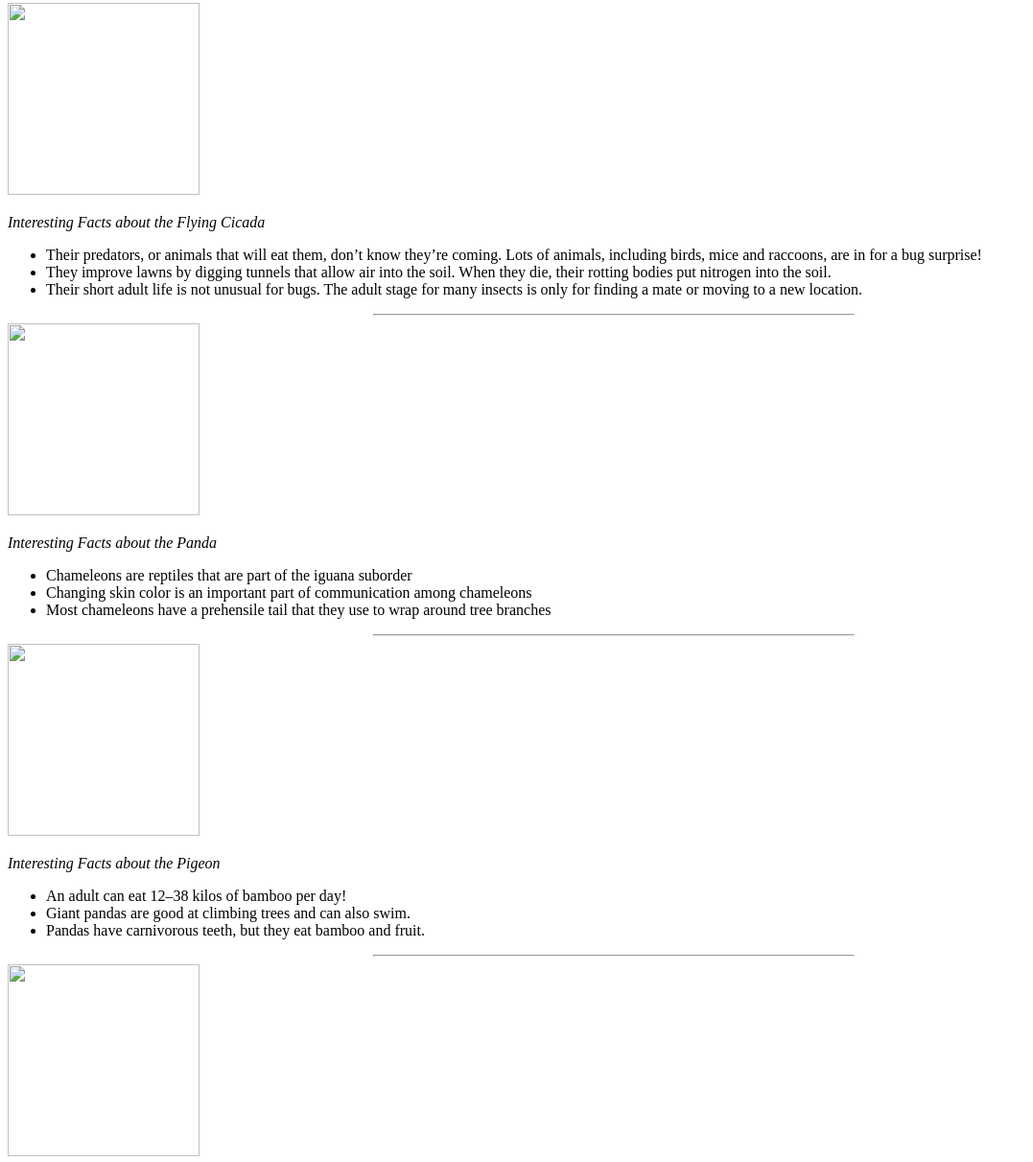
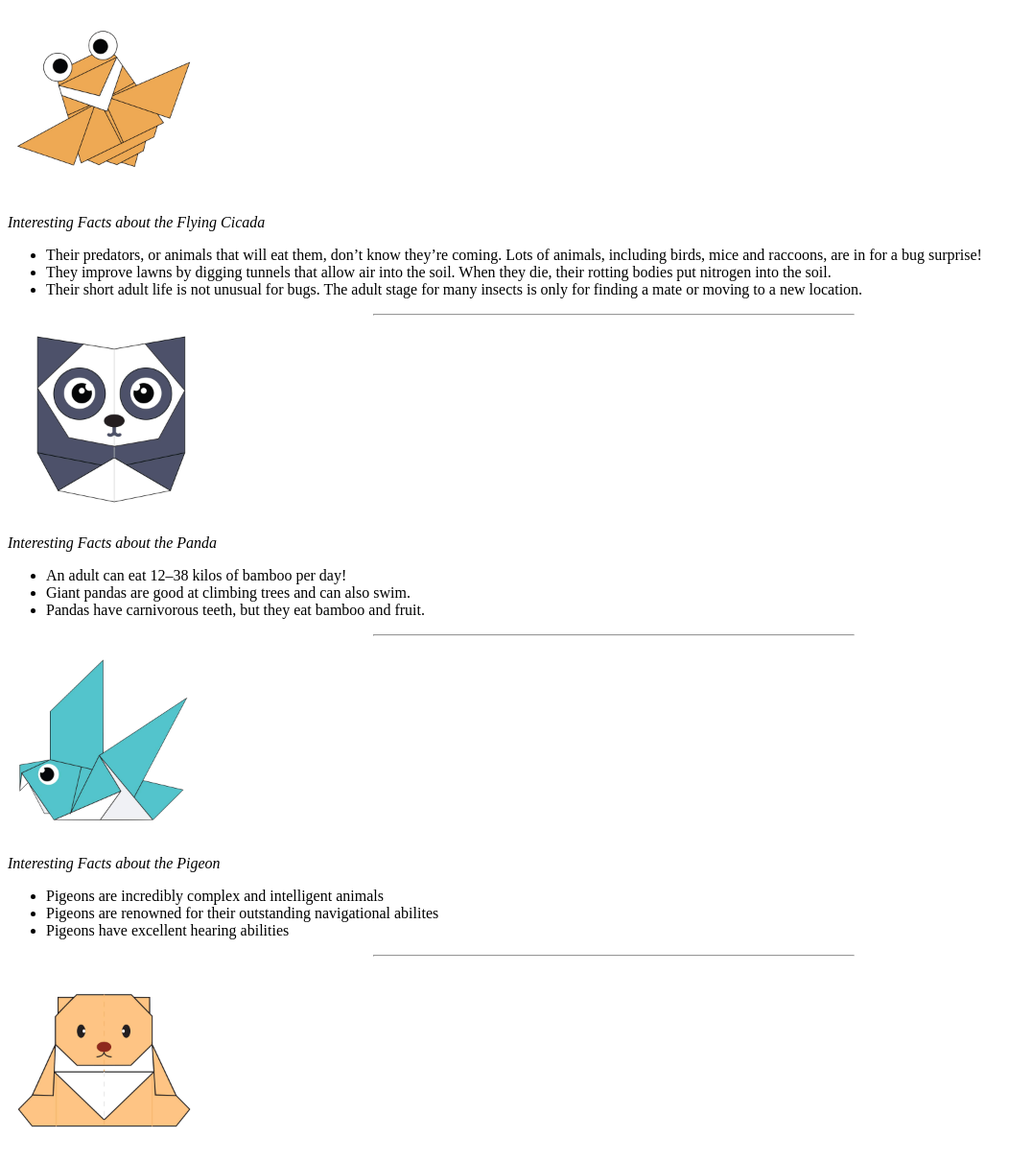
Before and after one commit to namko-star/Project-49, a plain HTML site: page touchIndex.html in a window 1280 px wide. Shown: the part 781-1992 px from the top of the page at 96% size, without its empty margins (0-1077 px from the left). Drawn offline with Linux system fonts and the light colour scheme.

Commit message:
Update touchIndex.html

```diff
--- a/touchIndex.html
+++ b/touchIndex.html
@@ -12,7 +12,7 @@
         <a href="about.html">About Us</a>
         <a href="follow.html">Follow Us</a>
         <hr width = 500 px>
-        <a href="http://origami.me/camel/"><img src = "images/camel.png" width = 200 height = 200/></a>
+        <a href="http://origami.me/camel/"><img src = "camel.png" width = 200 height = 200/></a>
         <p><i>Interesting Facts about the Camel</i></p>
         <ul>
             <li>Camels' ears are furry</li>
@@ -20,7 +20,7 @@
             <li>When they find water, they will drink as much as possible</li>
         </ul>
         <hr width = 500 px>
-        <a href="http://origami.me/chameleon/"><img src = "images/chameleon.png" width = 200 height = 200/></a>
+        <a href="http://origami.me/chameleon/"><img src = "chameleon.png" width = 200 height = 200/></a>
         <p><i>Interesting Facts about the Chameleon</i></p>
         <ul>
             <li>Chameleons are reptiles that are part of the iguana suborder</li>
@@ -28,7 +28,7 @@
             <li>Most chameleons have a prehensile tail that they use to wrap around tree branches</li>
         </ul>
         <hr width = 500 px>
-        <a href="http://origami.me/flying-cicada/"><img src = "images/cicada.png" width = 200 height = 200/></a>
+        <a href="http://origami.me/flying-cicada/"><img src = "cicada.png" width = 200 height = 200/></a>
         <p><i>Interesting Facts about the Flying Cicada</i></p>
         <ul>
             <li>Their predators, or animals that will eat them, don’t know they’re coming. Lots of animals, including birds, mice and raccoons, are in for a bug surprise!</li>
@@ -36,23 +36,23 @@
             <li>Their short adult life is not unusual for bugs. The adult stage for many insects is only for finding a mate or moving to a new location.</li>
         </ul>
         <hr width = 500 px>
-        <a href="http://origami.me/panda/"><img src = "images/panda.png" width = 200 height = 200/></a>
+        <a href="http://origami.me/panda/"><img src = "panda.png" width = 200 height = 200/></a>
         <p><i>Interesting Facts about the Panda</i></p>
-        <ul>
-            <li>Chameleons are reptiles that are part of the iguana suborder</li>
-            <li>Changing skin color is an important part of communication among chameleons</li>
-            <li>Most chameleons have a prehensile tail that they use to wrap around tree branches</li>
-        </ul>
-        <hr width = 500 px>
-        <a href="http://origami.me/pigeon/"><img src = "images/pigeon.png" width = 200 height = 200/></a>
-        <p><i>Interesting Facts about the Pigeon</i></p>
         <ul>
             <li>An adult can eat 12–38 kilos of bamboo per day!</li>
             <li>Giant pandas are good at climbing trees and can also swim.</li>
             <li>Pandas have carnivorous teeth, but they eat bamboo and fruit.</li>
         </ul>
         <hr width = 500 px>
-        <a href="http://origami.me/teddy-bear/"><img src = "images/teddy.png" width = 200 height = 200/></a>
+        <a href="http://origami.me/pigeon/"><img src = "pigeon.png" width = 200 height = 200/></a>
+        <p><i>Interesting Facts about the Pigeon</i></p>
+        <ul>
+            <li>Pigeons are incredibly complex and intelligent animals</li>
+            <li>Pigeons are renowned for their outstanding navigational abilites</li>
+            <li>Pigeons have excellent hearing abilities</li>
+        </ul>
+        <hr width = 500 px>
+        <a href="http://origami.me/teddy-bear/"><img src = "teddy.png" width = 200 height = 200/></a>
         <p><i>Interesting Facts about the Teddy Bear</i></p>
         <ul>
             <li>The teddy was named after President Theodore Roosevelt, after he refused to shoot a bear during a 1902 hunting trip.</li>
```
